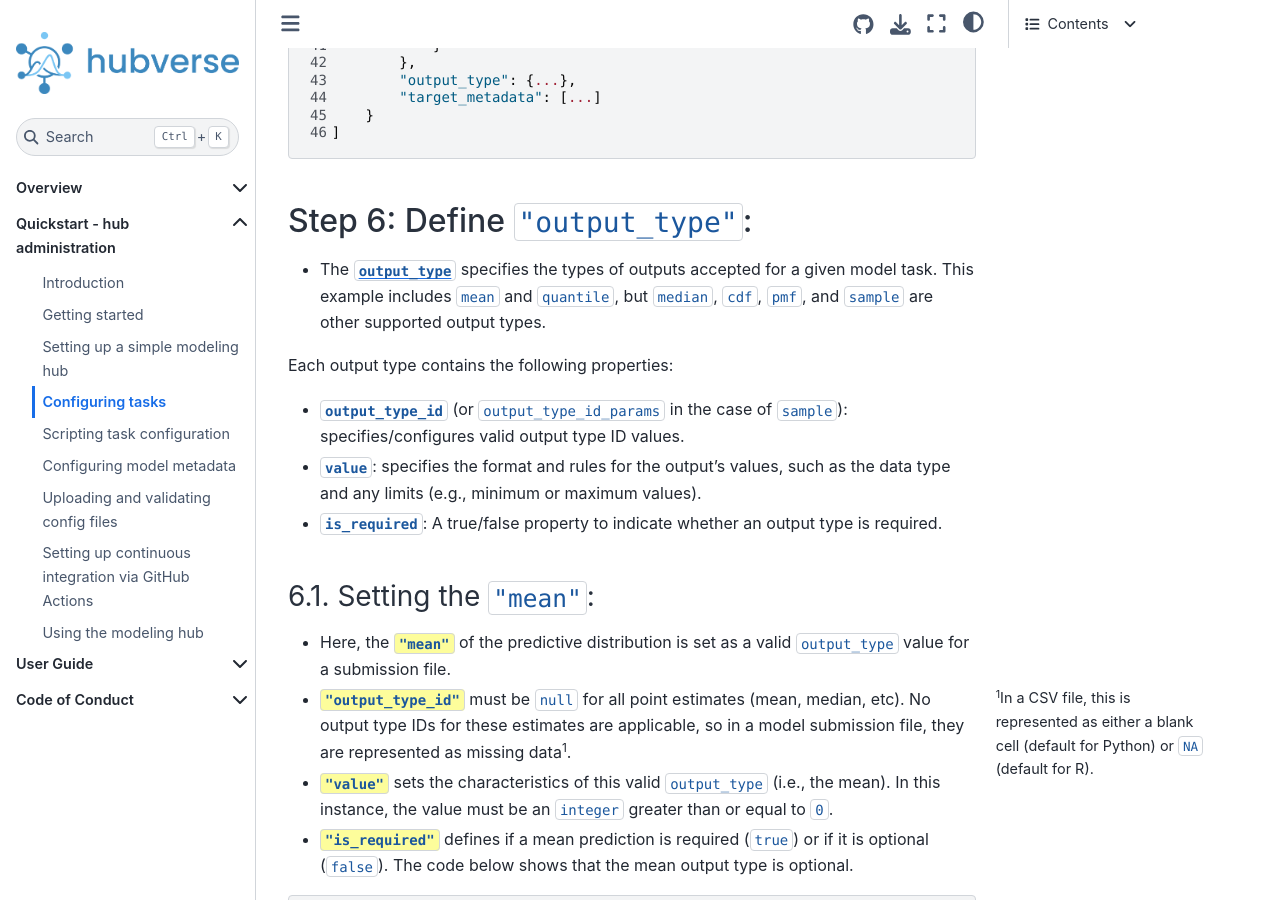
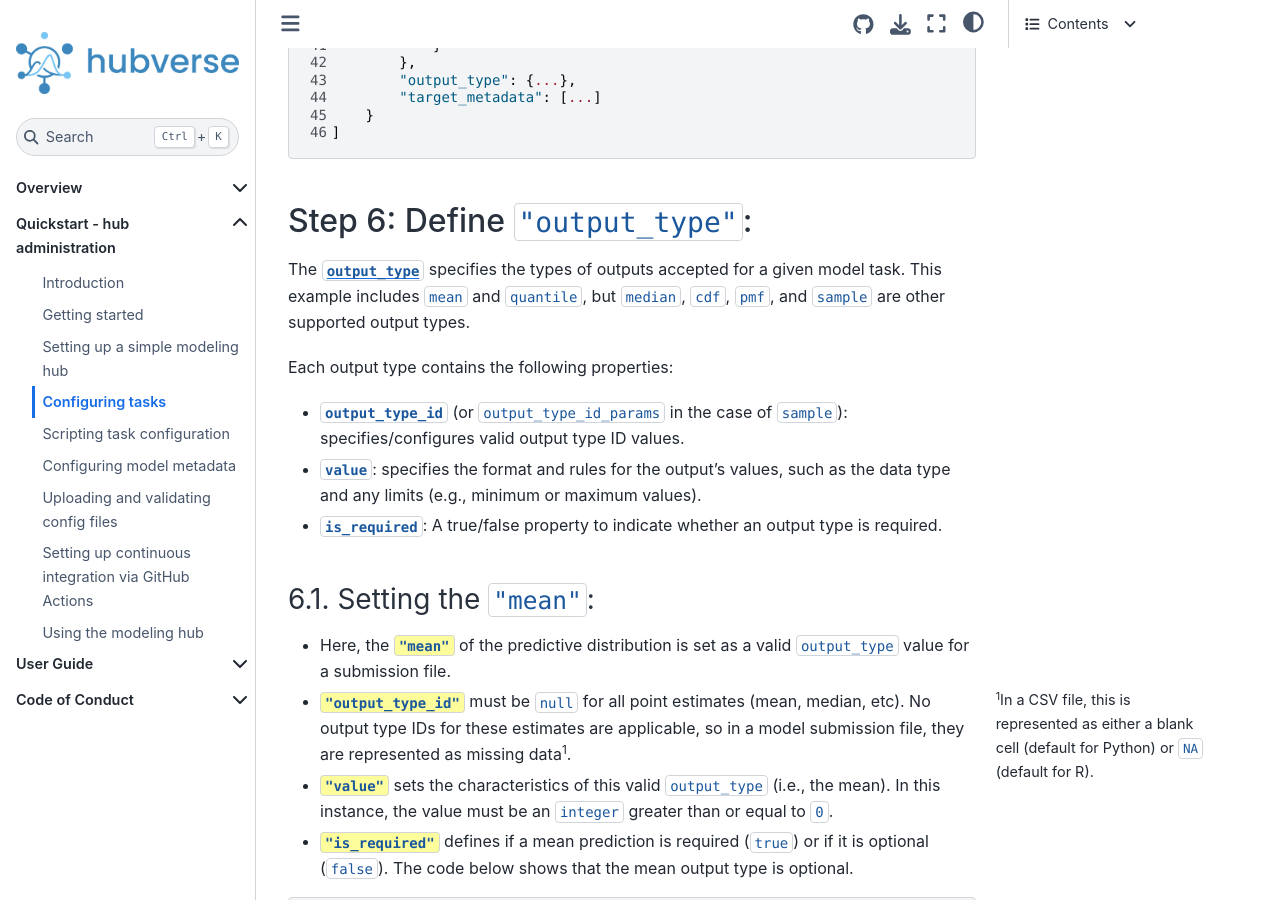
Before and after one commit to hubverse-org/hubDocs, a Sphinx documentation site: the page built from docs/source/quickstart-hub-admin/tasks-config.md, in a window 1280 px wide and 900 px high, scrolled down 6099 px. Built offline with Sphinx 7.4.7 and the Sphinx Book theme 1.1.4, drawn with Linux system fonts in a browser that asks for light colours; comment, search, counter and statistics services are not loaded.

````diff
--- a/docs/source/quickstart-hub-admin/tasks-config.md
+++ b/docs/source/quickstart-hub-admin/tasks-config.md
@@ -163,7 +163,7 @@ As seen previously, each `task_ids` has a `required` and an `optional` property
 ```
 
 ## Step 6: Define `"output_type"`:
-- The [`output_type`](#model-output-format) specifies the types of outputs accepted for a given model task. This example includes `mean` and `quantile`, but `median`, `cdf`, `pmf`, and `sample` are other supported output types.
+The [`output_type`](#model-output-format) specifies the types of outputs accepted for a given model task. This example includes `mean` and `quantile`, but `median`, `cdf`, `pmf`, and `sample` are other supported output types.
 
 Each output type contains the following properties:
 
````
